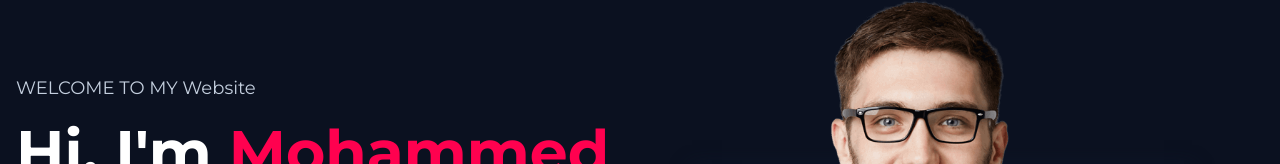
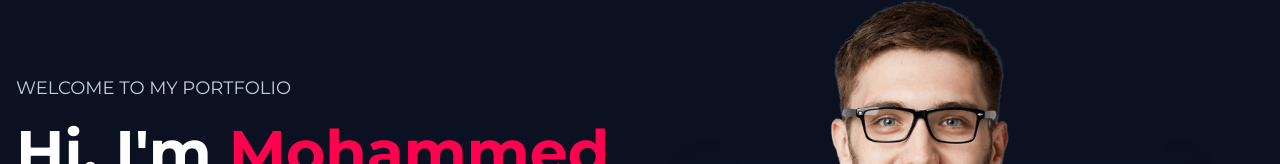
Before and after one commit to kaif-999/my-react-portfolio, a React (Vite) app: page / in a window 1280 px wide. Shown: the part 138-302 px from the top of the page. Built offline with nearby package versions, Linux system fonts and the light colour scheme.

Commit message:
adding new heading

```diff
--- a/src/components/LeftBanner.tsx
+++ b/src/components/LeftBanner.tsx
@@ -14,7 +14,7 @@ const LeftBanner = () => {
   return (
     <FadeIn className="w-full lgl:w-1/2 flex flex-col gap-20">
       <div className="flex flex-col gap-5">
-        <h4 className=" text-lg font-normal">WELCOME TO MY Website</h4>
+        <h4 className=" text-lg font-normal">WELCOME TO MY PORTFOLIO</h4>
         <h1 className="text-6xl font-bold text-white">
           Hi, I'm <span className="text-designColor capitalize">Mohammed Kaif</span>
         </h1>
```
